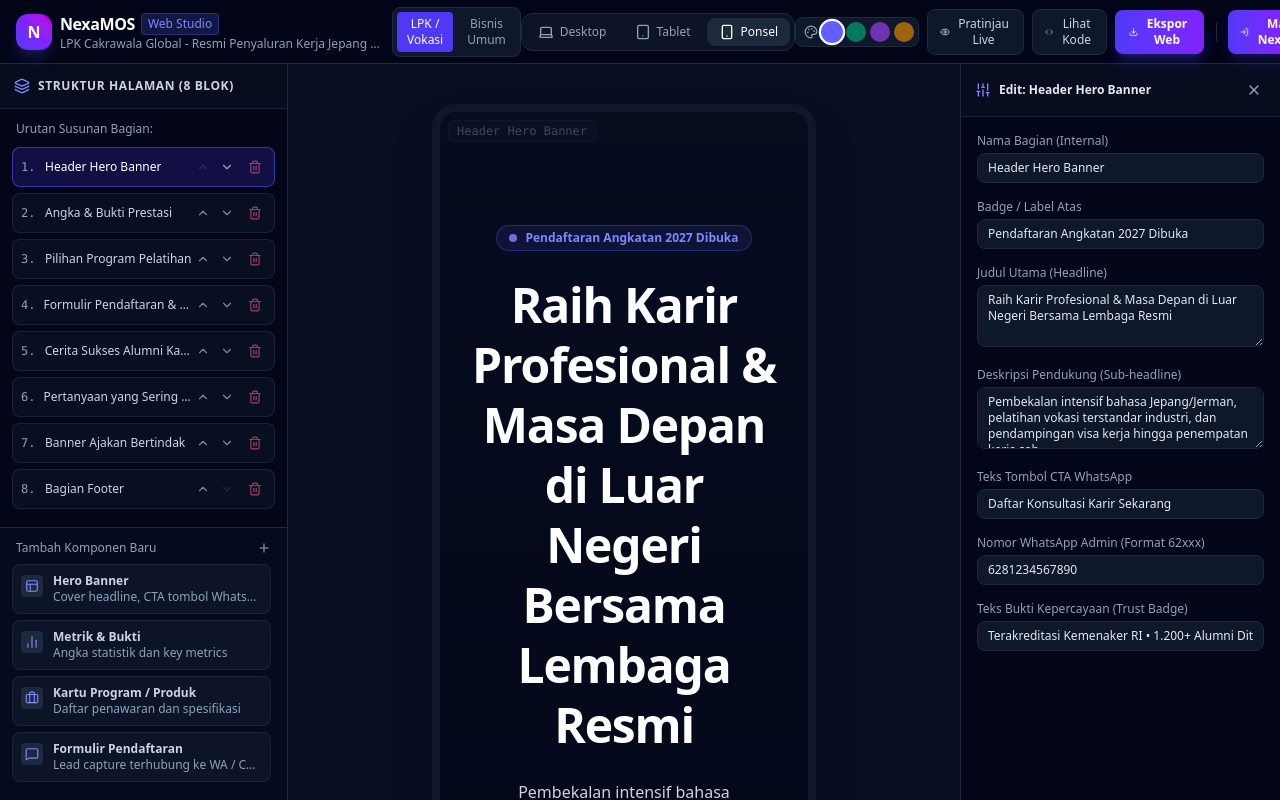
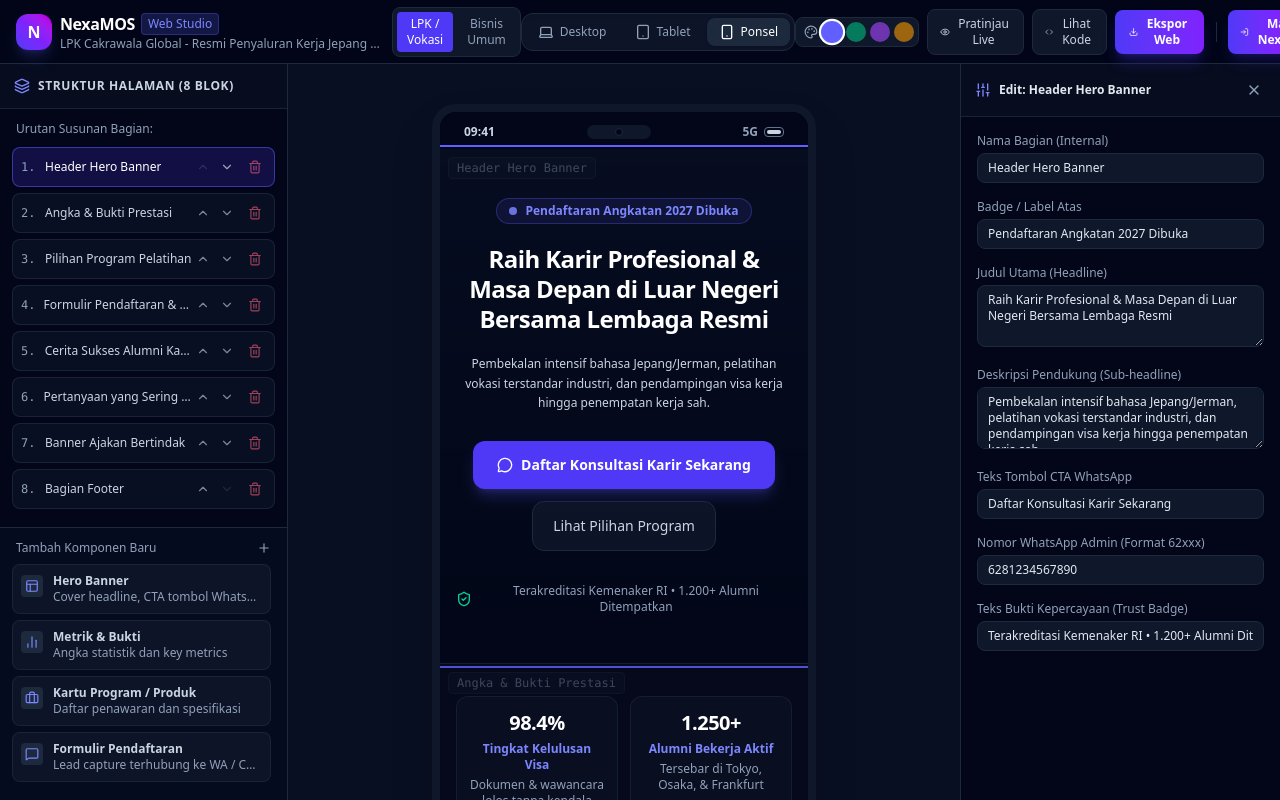
Before and after one commit to pashaismayasukardi2-web/nexa-web-studio, a Next.js app: page / in a window 1280 px wide. Both pictures are taken after a click on the button "Ponsel". Built offline with nearby package versions, Linux system fonts and the light colour scheme; no server answers.

Commit message:
fix(studio): adapt responsive canvas layout and mobile phone mockup frame

```diff
--- a/src/components/studio/CanvasArea.tsx
+++ b/src/components/studio/CanvasArea.tsx
@@ -83,6 +83,8 @@ export const CanvasArea: React.FC<CanvasAreaProps> = ({
   };
 
   const themeCls = getThemeClasses();
+  const isMobile = device === 'mobile';
+  const isTablet = device === 'tablet';
 
   // Width container per device
   const getDeviceWidthClass = () => {
@@ -114,6 +116,22 @@ export const CanvasArea: React.FC<CanvasAreaProps> = ({
       <div
         className={`${getDeviceWidthClass()} bg-slate-950 transition-all duration-300 overflow-hidden min-h-full shrink-0 text-slate-100 relative shadow-2xl border border-slate-800/80`}
       >
+        {/* Mobile Device Top Status Bar Mockup */}
+        {isMobile && (
+          <div className="bg-slate-950 px-6 pt-3 pb-2 flex items-center justify-between text-xs text-slate-400 select-none border-b border-slate-900">
+            <span className="font-semibold text-slate-300">09:41</span>
+            <div className="w-16 h-3.5 bg-slate-900 rounded-full flex items-center justify-center">
+              <div className="w-2 h-2 bg-slate-950 rounded-full border border-slate-800" />
+            </div>
+            <div className="flex items-center gap-1.5 text-xs text-slate-400">
+              <span className="font-bold">5G</span>
+              <div className="w-5 h-2.5 border border-slate-500 rounded p-0.5 flex items-center">
+                <div className="w-full h-full bg-slate-300 rounded-xs" />
+              </div>
+            </div>
+          </div>
+        )}
+
         {blocks.map((blk) => {
           const isSelected = !isLivePreview && blk.id === selectedBlockId;
 
@@ -137,8 +155,12 @@ export const CanvasArea: React.FC<CanvasAreaProps> = ({
 
               {/* RENDER BLOCK TYPES */}
               {blk.type === 'hero' && (
-                <section className="relative px-6 py-20 md:py-28 text-center overflow-hidden border-b border-slate-800/60 bg-linear-to-b from-slate-900/40 to-slate-950">
-                  <div className="max-w-3xl mx-auto space-y-6">
+                <section
+                  className={`relative text-center overflow-hidden border-b border-slate-800/60 bg-linear-to-b from-slate-900/40 to-slate-950 ${
+                    isMobile ? 'px-4 py-12' : isTablet ? 'px-6 py-16' : 'px-6 py-20 md:py-28'
+                  }`}
+                >
+                  <div className="max-w-3xl mx-auto space-y-5">
                     {/* Badge */}
                     <div className={`inline-flex items-center gap-2 px-3 py-1 rounded-full text-xs font-semibold border ${themeCls.badge}`}>
                       <span className="w-2 h-2 rounded-full bg-indigo-400 animate-pulse" />
@@ -146,17 +168,33 @@ export const CanvasArea: React.FC<CanvasAreaProps> = ({
                     </div>
 
                     {/* Headline */}
-                    <h1 className="text-3xl md:text-5xl font-black tracking-tight text-white leading-tight">
+                    <h1
+                      className={`font-black tracking-tight text-white leading-tight ${
+                        isMobile
+                          ? 'text-2xl leading-snug'
+                          : isTablet
+                          ? 'text-3xl leading-snug'
+                          : 'text-3xl md:text-5xl'
+                      }`}
+                    >
                       {blk.headline}
                     </h1>
 
                     {/* Subheadline */}
-                    <p className="text-sm md:text-base text-slate-300 max-w-2xl mx-auto leading-relaxed">
+                    <p
+                      className={`text-slate-300 mx-auto leading-relaxed ${
+                        isMobile ? 'text-xs' : 'text-sm md:text-base max-w-2xl'
+                      }`}
+                    >
                       {blk.subheadline}
                     </p>
 
                     {/* CTA Buttons */}
-                    <div className="pt-2 flex flex-col sm:flex-row items-center justify-center gap-3">
+                    <div
+                      className={`pt-2 flex items-center justify-center gap-3 ${
+                        isMobile ? 'flex-col w-full' : 'flex-col sm:flex-row'
+                      }`}
+                    >
                       <a
                         href={`https://wa.me/${blk.ctaWhatsapp}?text=Halo%20Admin,%20saya%20tertarik%20dengan%20program%20pelatihan`}
                         target="_blank"
@@ -168,7 +206,7 @@ export const CanvasArea: React.FC<CanvasAreaProps> = ({
                       </a>
                       <a
                         href="#programs"
-                        className="w-full sm:w-auto px-5 py-3.5 rounded-xl font-medium text-sm text-slate-300 hover:text-white bg-slate-900/80 hover:bg-slate-800 border border-slate-800 transition"
+                        className="w-full sm:w-auto px-5 py-3.5 rounded-xl font-medium text-sm text-slate-300 hover:text-white bg-slate-900/80 hover:bg-slate-800 border border-slate-800 transition text-center"
                       >
                         {blk.secondaryCtaText}
                       </a>
@@ -176,7 +214,7 @@ export const CanvasArea: React.FC<CanvasAreaProps> = ({
 
                     {/* Trust Text */}
                     {blk.trustText && (
-                      <div className="pt-4 flex items-center justify-center gap-2 text-xs text-slate-400">
+                      <div className="pt-3 flex items-center justify-center gap-2 text-xs text-slate-400">
                         <ShieldCheck className="w-4 h-4 text-emerald-400 shrink-0" />
                         <span>{blk.trustText}</span>
                       </div>
@@ -186,17 +224,36 @@ export const CanvasArea: React.FC<CanvasAreaProps> = ({
               )}
 
               {blk.type === 'stats' && (
-                <section className="px-6 py-12 border-b border-slate-800/60 bg-slate-900/20">
-                  <div className="max-w-4xl mx-auto grid grid-cols-2 md:grid-cols-4 gap-6 text-center">
+                <section
+                  className={`border-b border-slate-800/60 bg-slate-900/20 ${
+                    isMobile ? 'px-4 py-8' : 'px-6 py-12'
+                  }`}
+                >
+                  <div
+                    className={`max-w-4xl mx-auto grid text-center ${
+                      isMobile
+                        ? 'grid-cols-2 gap-3'
+                        : isTablet
+                        ? 'grid-cols-2 gap-5'
+                        : 'grid-cols-2 md:grid-cols-4 gap-6'
+                    }`}
+                  >
                     {blk.items.map((stat, sIdx) => (
-                      <div key={sIdx} className="space-y-1">
-                        <div className="text-2xl md:text-3xl font-extrabold text-white tracking-tight">
+                      <div
+                        key={sIdx}
+                        className={`space-y-1 p-3 rounded-xl border border-slate-800/60 bg-slate-900/40`}
+                      >
+                        <div
+                          className={`font-extrabold text-white tracking-tight ${
+                            isMobile ? 'text-xl' : 'text-2xl md:text-3xl'
+                          }`}
+                        >
                           {stat.value}
                         </div>
                         <div className="text-xs font-semibold text-indigo-400">
                           {stat.label}
                         </div>
-                        <div className="text-xs text-slate-400">
+                        <div className="text-xs text-slate-400 leading-snug">
                           {stat.description}
                         </div>
                       </div>
@@ -206,10 +263,19 @@ export const CanvasArea: React.FC<CanvasAreaProps> = ({
               )}
 
               {blk.type === 'programs' && (
-                <section id="programs" className="px-6 py-16 border-b border-slate-800/60">
-                  <div className="max-w-4xl mx-auto space-y-10">
+                <section
+                  id="programs"
+                  className={`border-b border-slate-800/60 ${
+                    isMobile ? 'px-4 py-10 space-y-6' : 'px-6 py-16 space-y-10'
+                  }`}
+                >
+                  <div className="max-w-4xl mx-auto space-y-8">
                     <div className="text-center space-y-2">
-                      <h2 className="text-2xl md:text-3xl font-bold text-white">
+                      <h2
+                        className={`font-bold text-white ${
+                          isMobile ? 'text-xl' : 'text-2xl md:text-3xl'
+                        }`}
+                      >
                         {blk.title}
                       </h2>
                       <p className="text-xs md:text-sm text-slate-400 max-w-xl mx-auto">
@@ -217,11 +283,19 @@ export const CanvasArea: React.FC<CanvasAreaProps> = ({
                       </p>
                     </div>
 
-                    <div className="grid md:grid-cols-3 gap-6">
+                    <div
+                      className={`grid ${
+                        isMobile
+                          ? 'grid-cols-1 gap-4'
+                          : isTablet
+                          ? 'grid-cols-2 gap-4'
+                          : 'grid-cols-1 md:grid-cols-3 gap-6'
+                      }`}
+                    >
                       {blk.items.map((prog, pIdx) => (
                         <div
                           key={pIdx}
-                          className={`rounded-2xl p-6 flex flex-col justify-between border bg-slate-900/60 transition ${
+                          className={`rounded-2xl p-5 md:p-6 flex flex-col justify-between border bg-slate-900/60 transition ${
                             prog.isPopular
                               ? 'border-indigo-500/60 shadow-lg shadow-indigo-500/10'
                               : 'border-slate-800/80 hover:border-slate-700'
@@ -281,13 +355,21 @@ export const CanvasArea: React.FC<CanvasAreaProps> = ({
               )}
 
               {blk.type === 'lead-form' && (
-                <section className="px-6 py-16 border-b border-slate-800/60 bg-linear-to-b from-slate-950 via-slate-900/30 to-slate-950">
+                <section
+                  className={`border-b border-slate-800/60 bg-linear-to-b from-slate-950 via-slate-900/30 to-slate-950 ${
+                    isMobile ? 'px-4 py-10 space-y-4' : 'px-6 py-16 space-y-6'
+                  }`}
+                >
                   <div className="max-w-xl mx-auto space-y-6 text-center">
                     <div className="space-y-2">
                       <span className="inline-block text-xs font-semibold text-indigo-400 bg-indigo-500/10 px-3 py-1 rounded-full border border-indigo-500/20">
                         {blk.badge}
                       </span>
-                      <h2 className="text-2xl md:text-3xl font-bold text-white">
+                      <h2
+                        className={`font-bold text-white ${
+                          isMobile ? 'text-xl' : 'text-2xl md:text-3xl'
+                        }`}
+                      >
                         {blk.headline}
                       </h2>
                       <p className="text-xs md:text-sm text-slate-400">
@@ -297,7 +379,9 @@ export const CanvasArea: React.FC<CanvasAreaProps> = ({
 
                     <form
                       onSubmit={(e) => handleFormSubmit(e, blk.whatsappDirectNumber)}
-                      className="bg-slate-900/90 border border-slate-800 p-6 rounded-2xl shadow-xl text-left space-y-4"
+                      className={`bg-slate-900/90 border border-slate-800 shadow-xl text-left space-y-4 ${
+                        isMobile ? 'p-4 rounded-xl' : 'p-6 rounded-2xl'
+                      }`}
                     >
                       <div>
                         <label className="block text-xs font-medium text-slate-300 mb-1">
@@ -378,10 +462,18 @@ export const CanvasArea: React.FC<CanvasAreaProps> = ({
               )}
 
               {blk.type === 'testimonials' && (
-                <section className="px-6 py-16 border-b border-slate-800/60">
-                  <div className="max-w-4xl mx-auto space-y-10">
+                <section
+                  className={`border-b border-slate-800/60 ${
+                    isMobile ? 'px-4 py-10 space-y-6' : 'px-6 py-16 space-y-10'
+                  }`}
+                >
+                  <div className="max-w-4xl mx-auto space-y-8">
                     <div className="text-center space-y-2">
-                      <h2 className="text-2xl md:text-3xl font-bold text-white">
+                      <h2
+                        className={`font-bold text-white ${
+                          isMobile ? 'text-xl' : 'text-2xl md:text-3xl'
+                        }`}
+                      >
                         {blk.title}
                       </h2>
                       <p className="text-xs md:text-sm text-slate-400">
@@ -389,7 +481,15 @@ export const CanvasArea: React.FC<CanvasAreaProps> = ({
                       </p>
                     </div>
 
-                    <div className="grid md:grid-cols-3 gap-6">
+                    <div
+                      className={`grid ${
+                        isMobile
+                          ? 'grid-cols-1 gap-4'
+                          : isTablet
+                          ? 'grid-cols-2 gap-4'
+                          : 'grid-cols-1 md:grid-cols-3 gap-6'
+                      }`}
+                    >
                       {blk.items.map((testi, tIdx) => (
                         <div
                           key={tIdx}
@@ -422,10 +522,18 @@ export const CanvasArea: React.FC<CanvasAreaProps> = ({
               )}
 
               {blk.type === 'faq' && (
-                <section className="px-6 py-16 border-b border-slate-800/60 bg-slate-900/20">
-                  <div className="max-w-2xl mx-auto space-y-8">
+                <section
+                  className={`border-b border-slate-800/60 bg-slate-900/20 ${
+                    isMobile ? 'px-4 py-10 space-y-6' : 'px-6 py-16 space-y-8'
+                  }`}
+                >
+                  <div className="max-w-2xl mx-auto space-y-6">
                     <div className="text-center space-y-2">
-                      <h2 className="text-2xl md:text-3xl font-bold text-white">
+                      <h2
+                        className={`font-bold text-white ${
+                          isMobile ? 'text-xl' : 'text-2xl md:text-3xl'
+                        }`}
+                      >
                         {blk.title}
                       </h2>
                       <p className="text-xs md:text-sm text-slate-400">
@@ -433,7 +541,7 @@ export const CanvasArea: React.FC<CanvasAreaProps> = ({
                       </p>
                     </div>
 
-                    <div className="space-y-3">
+                    <div className="space-y-2.5">
                       {blk.items.map((faq, fIdx) => {
                         const isOpen = openFaqIndex === fIdx;
                         return (
@@ -443,17 +551,17 @@ export const CanvasArea: React.FC<CanvasAreaProps> = ({
                           >
                             <button
                               onClick={() => setOpenFaqIndex(isOpen ? null : fIdx)}
-                              className="w-full p-4 text-left flex items-center justify-between text-xs font-bold text-slate-200 hover:text-white"
+                              className="w-full p-3.5 md:p-4 text-left flex items-center justify-between text-xs font-bold text-slate-200 hover:text-white"
                             >
                               <span>{faq.question}</span>
                               <ChevronDown
-                                className={`w-4 h-4 text-slate-400 transition-transform ${
+                                className={`w-4 h-4 text-slate-400 shrink-0 ml-2 transition-transform ${
                                   isOpen ? 'rotate-180 text-indigo-400' : ''
                                 }`}
                               />
                             </button>
                             {isOpen && (
-                              <div className="px-4 pb-4 text-xs text-slate-300 leading-relaxed border-t border-slate-800/60 pt-3">
+                              <div className="px-3.5 md:px-4 pb-3.5 md:pb-4 text-xs text-slate-300 leading-relaxed border-t border-slate-800/60 pt-3">
                                 {faq.answer}
                               </div>
                             )}
@@ -466,12 +574,20 @@ export const CanvasArea: React.FC<CanvasAreaProps> = ({
               )}
 
               {blk.type === 'cta-banner' && (
-                <section className="px-6 py-16 border-b border-slate-800/60 bg-linear-to-r from-indigo-950 via-slate-900 to-violet-950 text-center">
-                  <div className="max-w-2xl mx-auto space-y-5">
+                <section
+                  className={`border-b border-slate-800/60 bg-linear-to-r from-indigo-950 via-slate-900 to-violet-950 text-center ${
+                    isMobile ? 'px-4 py-10 space-y-4' : 'px-6 py-16 space-y-5'
+                  }`}
+                >
+                  <div className="max-w-2xl mx-auto space-y-4">
                     <span className="inline-block text-xs font-semibold text-indigo-400 bg-indigo-500/10 px-3 py-1 rounded-full border border-indigo-500/20">
                       {blk.badge}
                     </span>
-                    <h2 className="text-2xl md:text-4xl font-extrabold text-white">
+                    <h2
+                      className={`font-extrabold text-white leading-tight ${
+                        isMobile ? 'text-xl' : 'text-2xl md:text-4xl'
+                      }`}
+                    >
                       {blk.headline}
                     </h2>
                     <p className="text-xs md:text-sm text-slate-300">
@@ -482,7 +598,9 @@ export const CanvasArea: React.FC<CanvasAreaProps> = ({
                         href={`https://wa.me/${blk.whatsappNumber}?text=Halo%20Admin,%20saya%20mau%20konsultasi%20sekarang`}
                         target="_blank"
                         rel="noreferrer"
-                        className={`inline-flex items-center gap-2 px-8 py-3.5 rounded-xl font-bold text-sm shadow-xl transition active:scale-95 ${themeCls.btnPrimary}`}
+                        className={`inline-flex items-center justify-center gap-2 rounded-xl font-bold text-sm shadow-xl transition active:scale-95 ${
+                          isMobile ? 'w-full py-3.5' : 'px-8 py-3.5'
+                        } ${themeCls.btnPrimary}`}
                       >
                         <MessageCircle className="w-4 h-4" />
                         <span>{blk.buttonText}</span>
@@ -493,20 +611,36 @@ export const CanvasArea: React.FC<CanvasAreaProps> = ({
               )}
 
               {blk.type === 'footer' && (
-                <footer className="px-6 py-12 bg-slate-950 border-t border-slate-800 text-xs text-slate-400">
-                  <div className="max-w-4xl mx-auto flex flex-col md:flex-row items-center justify-between gap-6 text-center md:text-left">
+                <footer
+                  className={`bg-slate-950 border-t border-slate-800 text-xs text-slate-400 ${
+                    isMobile ? 'px-4 py-8' : 'px-6 py-12'
+                  }`}
+                >
+                  <div
+                    className={`max-w-4xl mx-auto flex gap-6 ${
+                      isMobile
+                        ? 'flex-col items-center text-center space-y-4'
+                        : 'flex-col md:flex-row items-center justify-between text-center md:text-left'
+                    }`}
+                  >
                     <div className="space-y-1.5">
                       <div className="font-bold text-base text-white">{blk.brandName}</div>
                       <p className="max-w-sm text-slate-400 text-xs">{blk.tagline}</p>
                       <p className="text-xs text-slate-400">{blk.address}</p>
                     </div>
 
-                    <div className="space-y-2 text-center md:text-right">
+                    <div
+                      className={`space-y-2.5 ${
+                        isMobile ? 'flex flex-col items-center w-full' : 'text-center md:text-right'
+                      }`}
+                    >
                       <a
                         href={`https://wa.me/${blk.whatsappNumber}`}
                         target="_blank"
                         rel="noreferrer"
-                        className="inline-flex items-center gap-1.5 px-4 py-2 rounded-lg bg-slate-900 border border-slate-800 hover:bg-slate-800 text-slate-200 transition text-xs"
+                        className={`inline-flex items-center gap-1.5 px-4 py-2 rounded-lg bg-slate-900 border border-slate-800 hover:bg-slate-800 text-slate-200 transition text-xs ${
+                          isMobile ? 'w-full max-w-xs justify-center' : ''
+                        }`}
                       >
                         <MessageCircle className="w-3.5 h-3.5 text-emerald-400" />
                         <span>Hubungi via WhatsApp</span>
@@ -521,6 +655,13 @@ export const CanvasArea: React.FC<CanvasAreaProps> = ({
             </div>
           );
         })}
+
+        {/* Mobile Device Bottom Bar Mockup */}
+        {isMobile && (
+          <div className="bg-slate-950 py-2.5 flex justify-center border-t border-slate-900 select-none">
+            <div className="w-28 h-1 bg-slate-700/70 rounded-full" />
+          </div>
+        )}
       </div>
     </main>
   );
```
Also changed, not shown: 1 other file (tests, documents, lock files or other folders).
